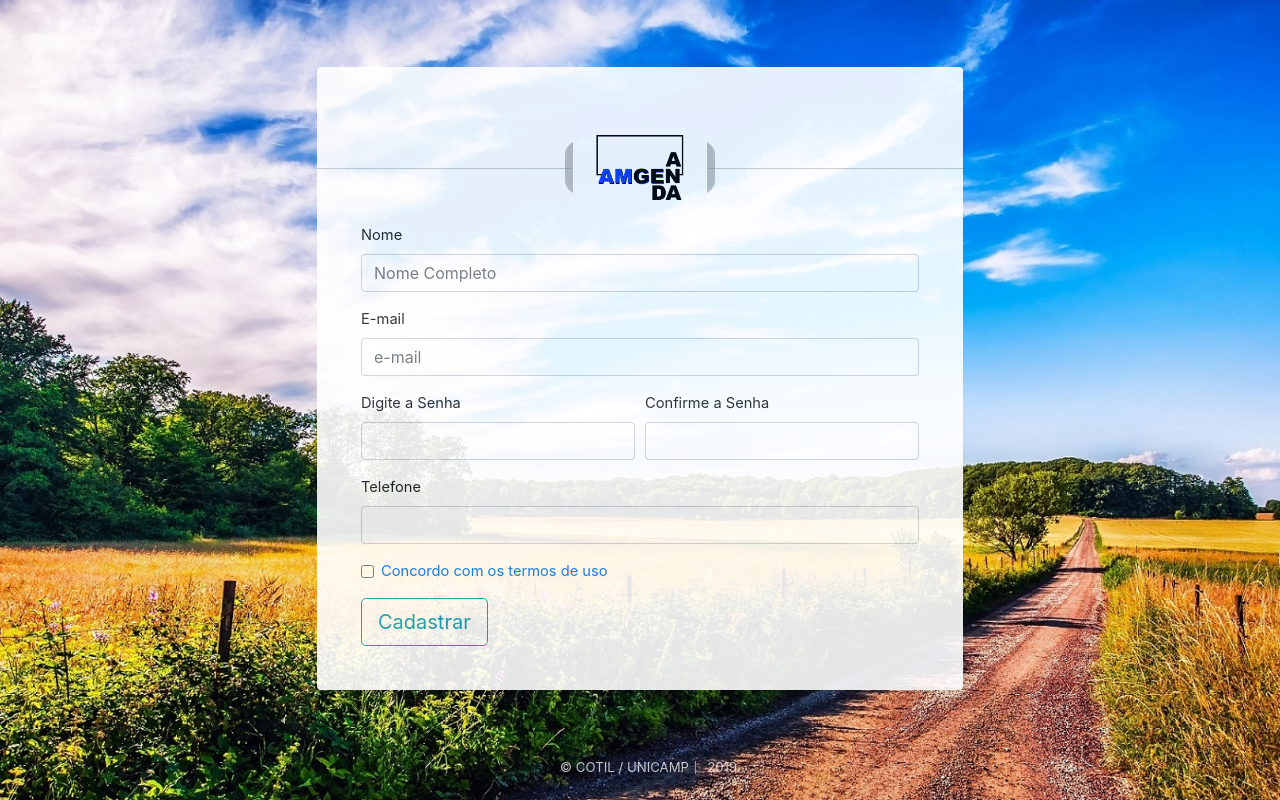
After one commit to Barcode36/TCC, a PHP site: page /views/cadastre.html in a window 1280 px wide. The commit adds this page. Run offline with PHP 8.4, Linux system fonts and the light colour scheme; some libraries are stand-ins or nearby versions.

Commit message:
Inserção da Tela Cadastre-se

```diff
--- a/Web/css/main.css
+++ b/Web/css/login.css
@@ -65,8 +65,16 @@
 			#main .avatar img {
 				display: block;
 				margin: 0 auto;
-				border-radius: 100%;
+				width: 90px;
 				box-shadow: 0 0 0 1.5em #ffffff;
+			}
+
+			.avatarImg{
+				height: 100%;
+				width: 150px;
+				border-radius: 30%;
+				margin: 0 auto;
+				background-color: rgba(150, 150, 150, 0.6);
 			}
 
 			#main .avatar:before {
--- a/Web/index.html
+++ b/Web/index.html
@@ -198,7 +198,7 @@
               <li class="nav-item"><a href="#" class="nav-link">Contato</a>
               </li>
               <li class="nav-item"><a href="views/login.html" class="nav-link">Entrar</a></li>
-              <li class="nav-item mt-3 mt-lg-0 ml-lg-3 d-lg-none d-xl-inline-block"><a href="#" class="btn btn-primary">Cadastre-se</a></li>
+              <li class="nav-item mt-3 mt-lg-0 ml-lg-3 d-lg-none d-xl-inline-block"><a href="views/cadastre.html" class="btn btn-primary">Cadastre-se</a></li>
             </ul>
           </div>
         </div>
--- /dev/null
+++ b/Web/views/cadastre.html
@@ -0,0 +1,97 @@
+<!DOCTYPE html>
+<html lang="PT-BR">
+<head>
+    <title>Cadastre-se</title>
+	<meta charset="utf-8" />
+	<meta name="viewport" content="width=device-width, initial-scale=1" />
+
+    <!-- Fontawesome -->
+	<link rel="stylesheet" href="https://use.fontawesome.com/releases/v5.8.1/css/all.css" integrity="sha384-50oBUHEmvpQ+1lW4y57PTFmhCaXp0ML5d60M1M7uH2+nqUivzIebhndOJK28anvf" crossorigin="anonymous"/>
+
+	<!-- Bootstrap -->
+	<link rel="stylesheet" href="https://stackpath.bootstrapcdn.com/bootstrap/4.3.1/css/bootstrap.min.css" integrity="sha384-ggOyR0iXCbMQv3Xipma34MD+dH/1fQ784/j6cY/iJTQUOhcWr7x9JvoRxT2MZw1T" crossorigin="anonymous"/>
+
+	<!-- CSS -->
+	<link rel="stylesheet" href="../css/login.css" />
+
+</head>
+
+<body class="is-loading">
+
+   	<!-- Wrapper -->
+       <div id="wrapper">
+
+            <!-- Main -->
+                <section id="main">
+                    <header>
+                        <span class="avatar"><div class="avatarImg"><img src="../img/logo.png"></div></span>
+                        <form>
+                            <div class="form-row">
+                                <div class="form-group col-md-12">
+                                    <label for="inputEmail4">Nome</label>
+                                    <input type="email" class="form-control" id="inputEmail4" placeholder="Nome Completo">
+                                </div>
+                            </div>
+                            <div class="form-row">
+                                <div class="form-group col-md-12">
+                                    <label for="inputPassword4">E-mail</label>
+                                    <input type="password" class="form-control" id="inputPassword4" placeholder="e-mail">
+                                </div>
+                            </div>
+                            <div class="form-row">
+                                <div class="form-group col-md-6">
+                                  <label for="inputAddress">Digite a Senha</label>
+                                  <input type="text" class="form-control" id="inputAddress" placeholder="">
+                                </div>
+                                <div class="form-group col-md-6">
+                                  <label for="inputAddress2">Confirme a Senha</label>
+                                  <input type="text" class="form-control" id="inputAddress2" placeholder="">
+                                </div>
+                            </div>
+                            <div class="form-row">
+                                <div class="form-group col-md-12">
+                                    <label for="inputCity">Telefone</label>
+                                    <input type="text" class="form-control" id="inputCity">
+                                </div>
+
+                            </div>
+                                <div class="form-group">
+                                  <div class="form-check">
+                                    <input class="form-check-input" type="checkbox" id="gridCheck">
+                                    <label class="form-check-label" for="gridCheck">
+                                      <a href="#">Concordo com os termos de uso</a>
+                                    </label>
+                                  </div>
+                                </div>
+                                <button type="submit" class="btn btn-outline-info btn-lg">Cadastrar</button>
+                              </form>
+                    </header>
+
+                    <footer>
+                        <span></span>
+                    </footer>
+                </section>
+
+            <!-- Footer -->
+                <footer id="footer">
+                    <ul class="copyright">
+                        <li>&copy; COTIL / UNICAMP</li><li> 2019</li>
+                    </ul>
+                </footer>
+
+        </div>
+
+    <!-- Scripts -->
+        <script>
+            if ('addEventListener' in window) {
+                window.addEventListener('load', function() { document.body.className = document.body.className.replace(/\bis-loading\b/, ''); });
+                document.body.className += (navigator.userAgent.match(/(MSIE|rv:11\.0)/) ? ' is-ie' : '');
+            }
+        </script>
+
+    <!-- JS, Pooper-->
+    <script src="https://code.jquery.com/jquery-3.3.1.slim.min.js" integrity="sha384-q8i/X+965DzO0rT7abK41JStQIAqVgRVzpbzo5smXKp4YfRvH+8abtTE1Pi6jizo" crossorigin="anonymous"></script>
+    <script src="https://cdnjs.cloudflare.com/ajax/libs/popper.js/1.14.7/umd/popper.min.js" integrity="sha384-UO2eT0CpHqdSJQ6hJty5KVphtPhzWj9WO1clHTMGa3JDZwrnQq4sF86dIHNDz0W1" crossorigin="anonymous"></script>
+    <script src="https://stackpath.bootstrapcdn.com/bootstrap/4.3.1/js/bootstrap.min.js" integrity="sha384-JjSmVgyd0p3pXB1rRibZUAYoIIy6OrQ6VrjIEaFf/nJGzIxFDsf4x0xIM+B07jRM" crossorigin="anonymous"></script>
+</body>
+</html>
--- a/Web/views/login.html
+++ b/Web/views/login.html
@@ -12,7 +12,7 @@
 		<link rel="stylesheet" href="https://stackpath.bootstrapcdn.com/bootstrap/4.3.1/css/bootstrap.min.css" integrity="sha384-ggOyR0iXCbMQv3Xipma34MD+dH/1fQ784/j6cY/iJTQUOhcWr7x9JvoRxT2MZw1T" crossorigin="anonymous"/>
 
 		<!-- CSS -->
-		<link rel="stylesheet" href="../css/main.css" />
+		<link rel="stylesheet" href="../css/login.css" />
 	</head>
 	<body class="is-loading">
 
@@ -22,7 +22,7 @@
 				<!-- Main -->
 					<section id="main">
 						<header>
-							<span class="avatar"><img src="../img/logo.png"></span>
+							<span class="avatar"><div class="avatarImg"><img src="../img/logo.png"></div></span>
 							<form>
 							  <div class="form-group">
 							    <label for=" ">Email</label>
```
Also changed, not shown: Web/img/logo.png.
